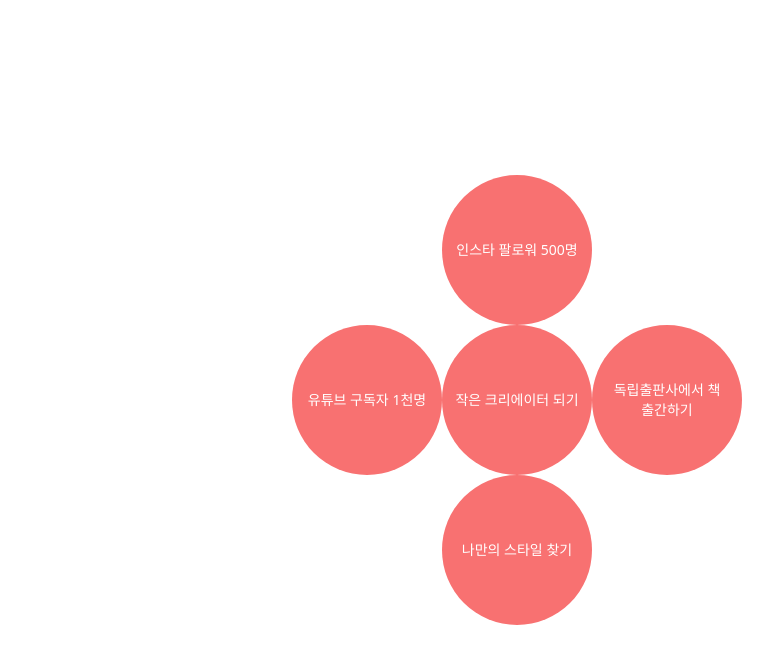
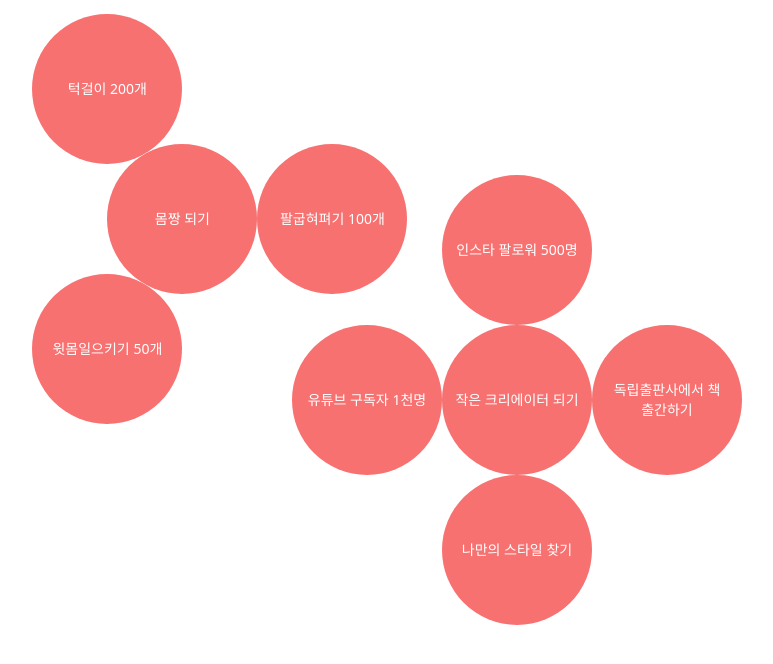
Before and after one commit to nninnnin/mandalart, a React app: page / in a window 1280 px wide. Shown: the top 664 px of the page, without its empty margins (123-896 px from the left). Built offline with nearby package versions, Linux system fonts and the light colour scheme.

Commit message:
Add goal

```diff
--- a/src/App.tsx
+++ b/src/App.tsx
@@ -14,6 +14,18 @@ const App = () => {
   return (
     <div className="w-[100vw] h-[100vh]">
       <Goal text={"작은 크리에이터 되기"} subGoals={subGoals} />
+      <Goal
+        text={"몸짱 되기"}
+        subGoals={[
+          { id: uuid(), goal: "팔굽혀펴기 100개" },
+          { id: uuid(), goal: "윗몸일으키기 50개" },
+          { id: uuid(), goal: "턱걸이 200개" },
+        ]}
+        pos={{
+          top: "18%",
+          left: "18%",
+        }}
+      />
     </div>
   );
 };
```
